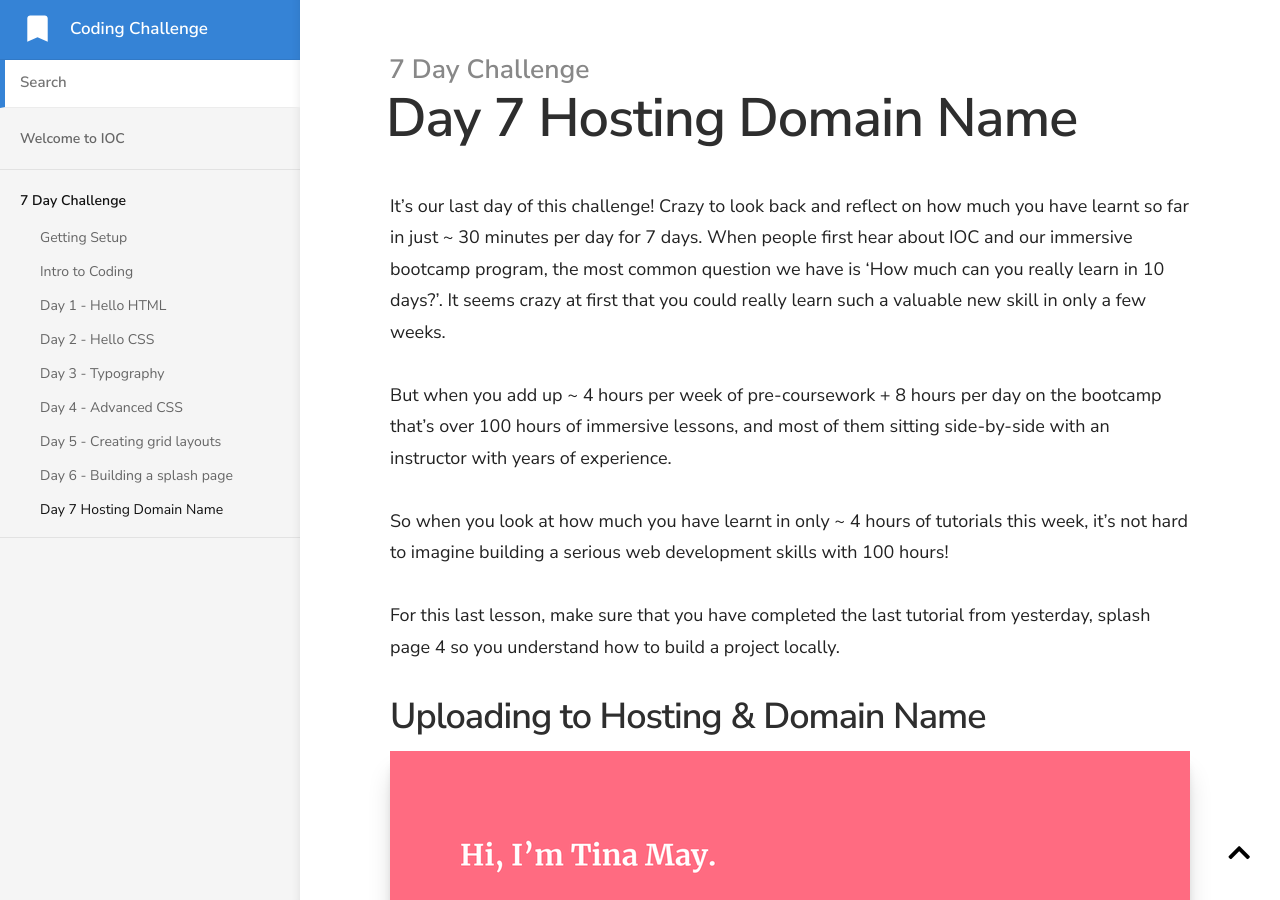
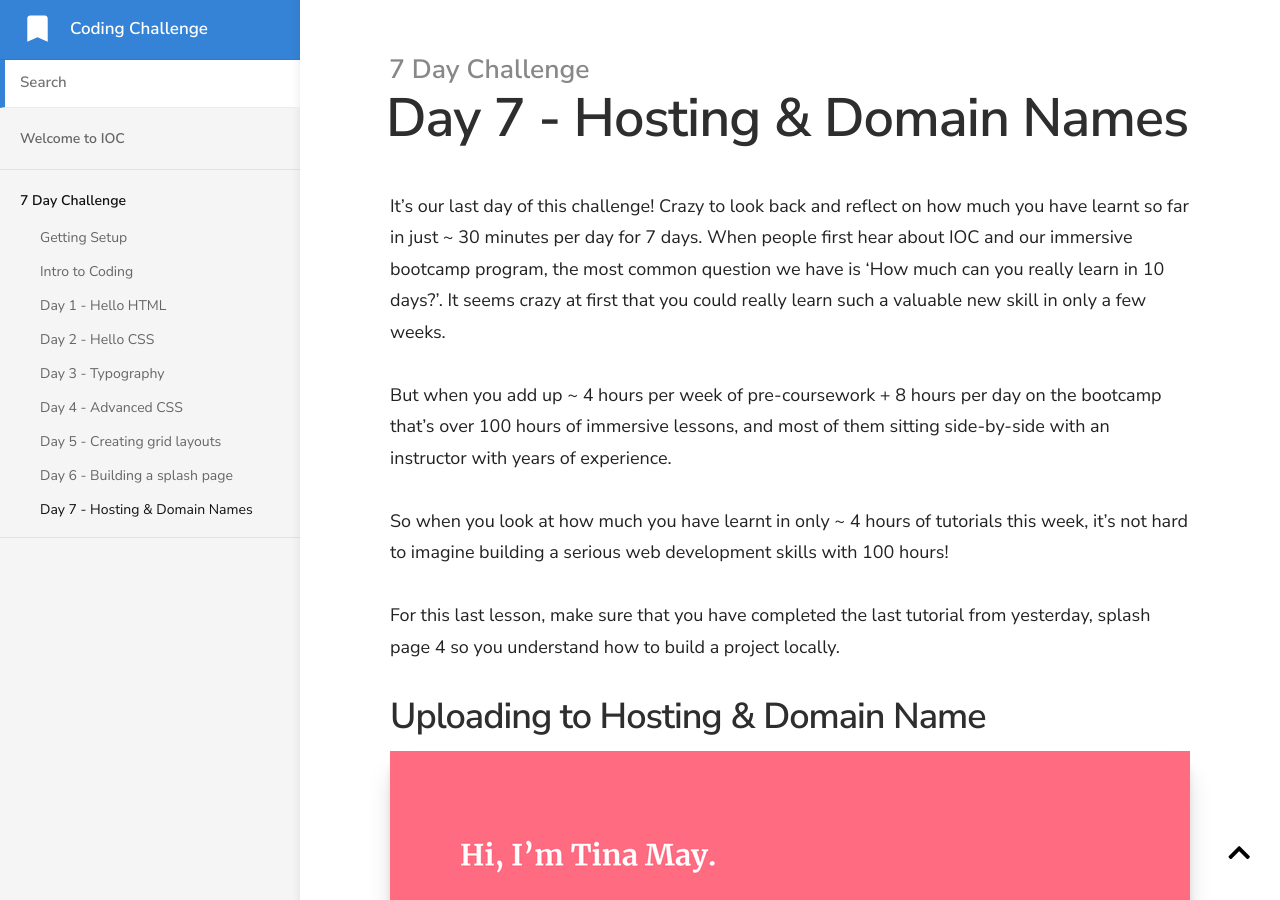
Before and after one commit to tinamayswinkels/7-day-coding, a Jekyll site: the page built from _docs/a-7-Day-Challenge/day-7---hosting--domain-name.md, in a window 1280 px wide and 900 px high. Built offline with Jekyll 4.4.1, drawn with Linux system fonts in a browser that asks for light colours; nearby versions of some CDN libraries.

Commit message:
Updated '_docs/a-7-Day-Challenge/day-7---hosting--domain-name.md' via CloudCannon

```diff
--- a/_docs/a-7-Day-Challenge/day-7---hosting--domain-name.md
+++ b/_docs/a-7-Day-Challenge/day-7---hosting--domain-name.md
@@ -1,5 +1,5 @@
 ---
-title:
+title: Day 7 - Hosting & Domain Names
 category: 7 Day Challenge
 order: 7
 published: true
```
